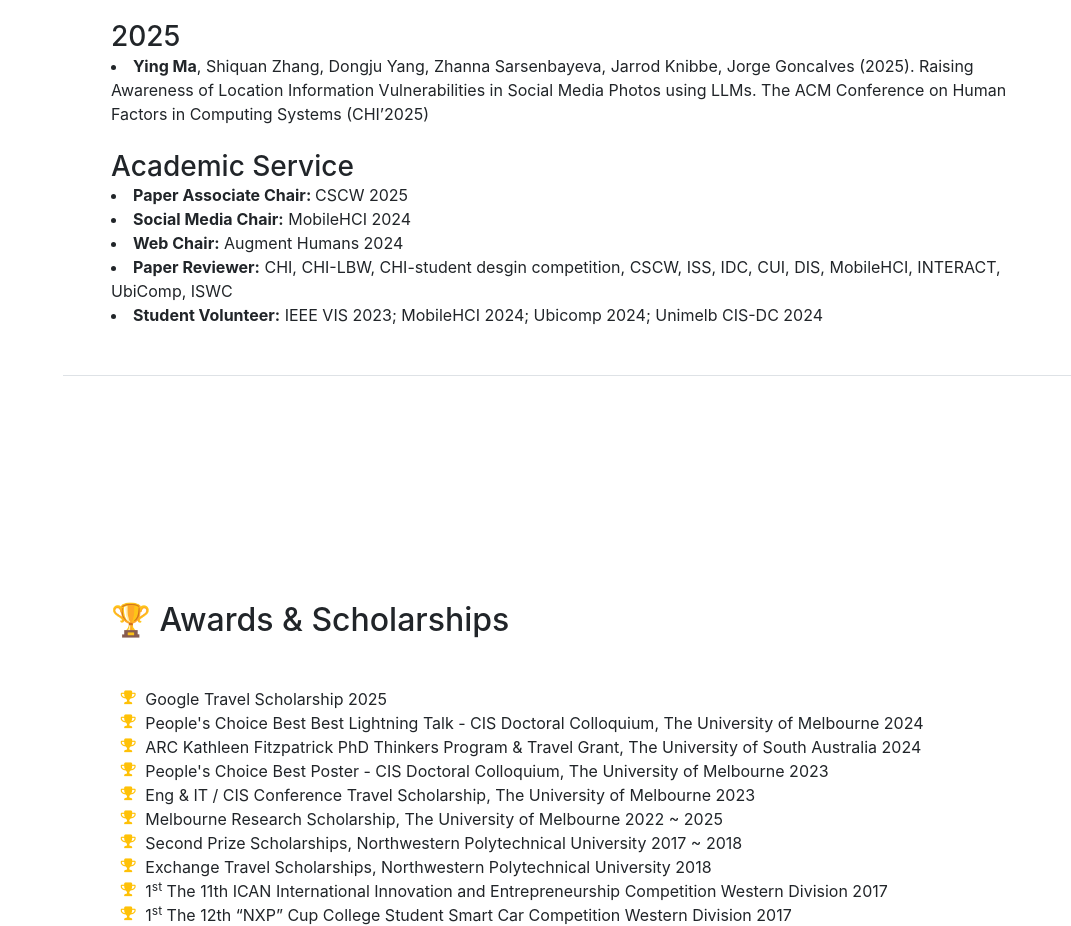
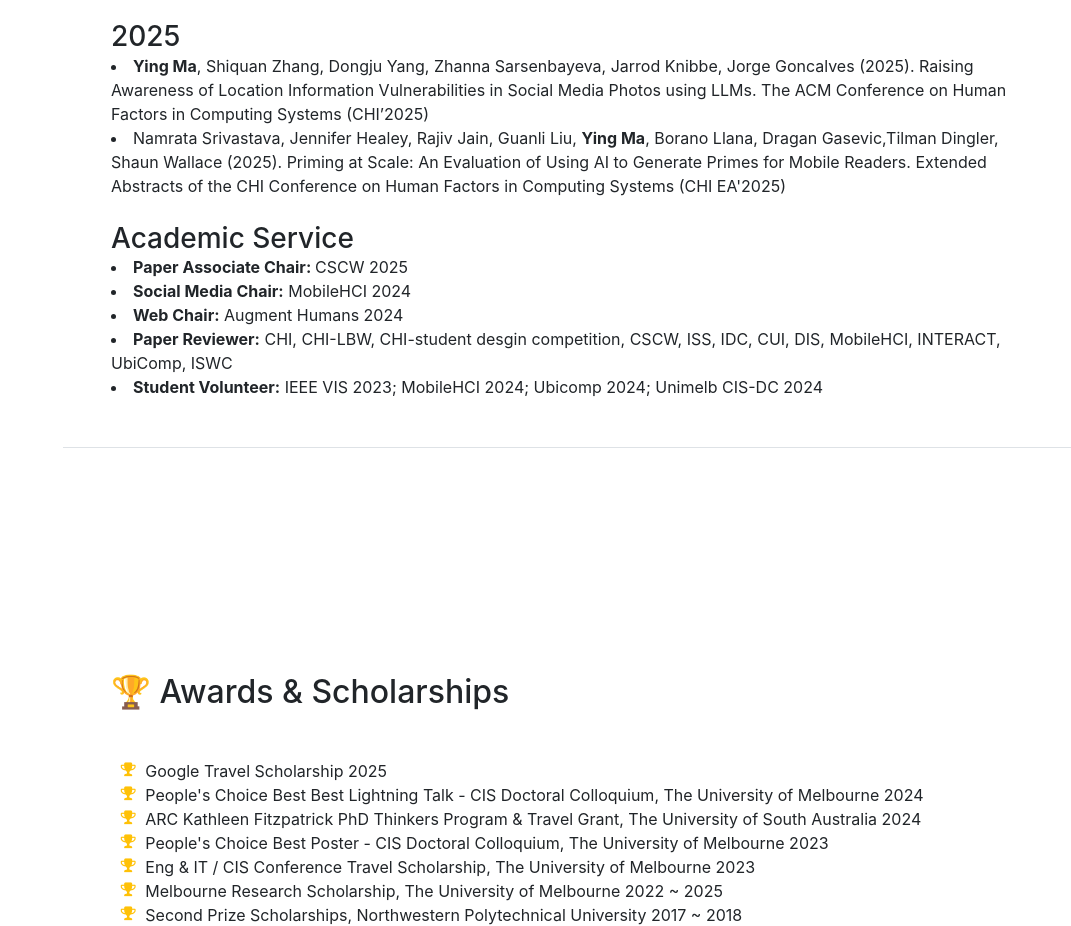
Before and after one commit to maying0120/maying0120.github.io, a website with bundled scripts: page index.html in a window 1280 px wide. Shown: the part 4500-5426 px from the top of the page, without its empty margins (209-1280 px from the left). Built offline with nearby package versions, Linux system fonts and the light colour scheme; some icons are missing; a web font is replaced by a local one.

Commit message:
index.html

```diff
--- a/index.html
+++ b/index.html
@@ -409,6 +409,7 @@
 
            <h3 class="mb-0">2025</h3>
            <li> <b>Ying Ma</b>, Shiquan Zhang, Dongju Yang, Zhanna Sarsenbayeva, Jarrod Knibbe, Jorge Goncalves (2025). Raising Awareness of Location Information Vulnerabilities in Social Media Photos using LLMs. The ACM Conference on Human Factors in Computing Systems (CHI’2025)</li>
+          <li>  Namrata Srivastava, Jennifer Healey, Rajiv Jain, Guanli Liu, <b>Ying Ma</b>, Borano Llana, Dragan Gasevic,Tilman Dingler, Shaun Wallace (2025). Priming at Scale: An Evaluation of Using AI to Generate Primes for Mobile Readers.  Extended Abstracts of the CHI Conference on Human Factors in Computing Systems (CHI EA'2025)</li>
 
           <br>
 
```
